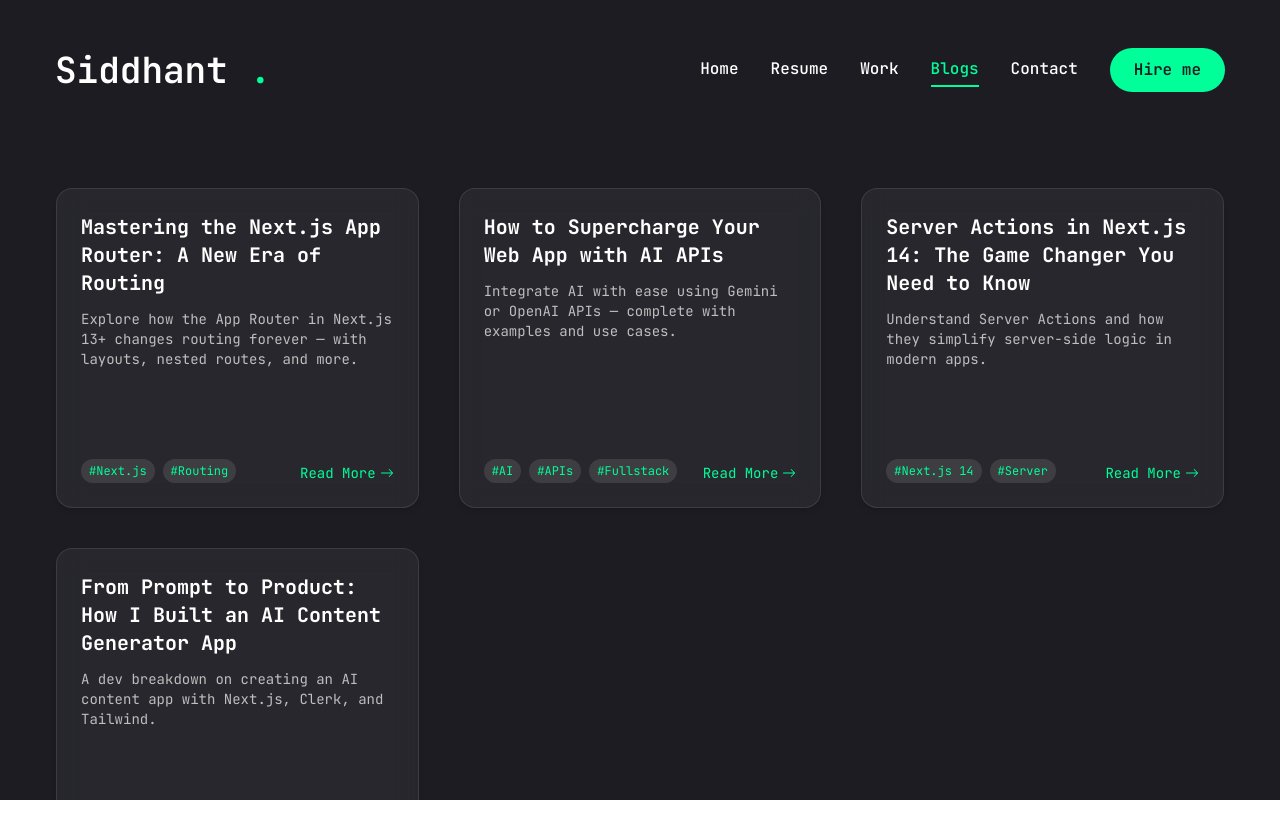
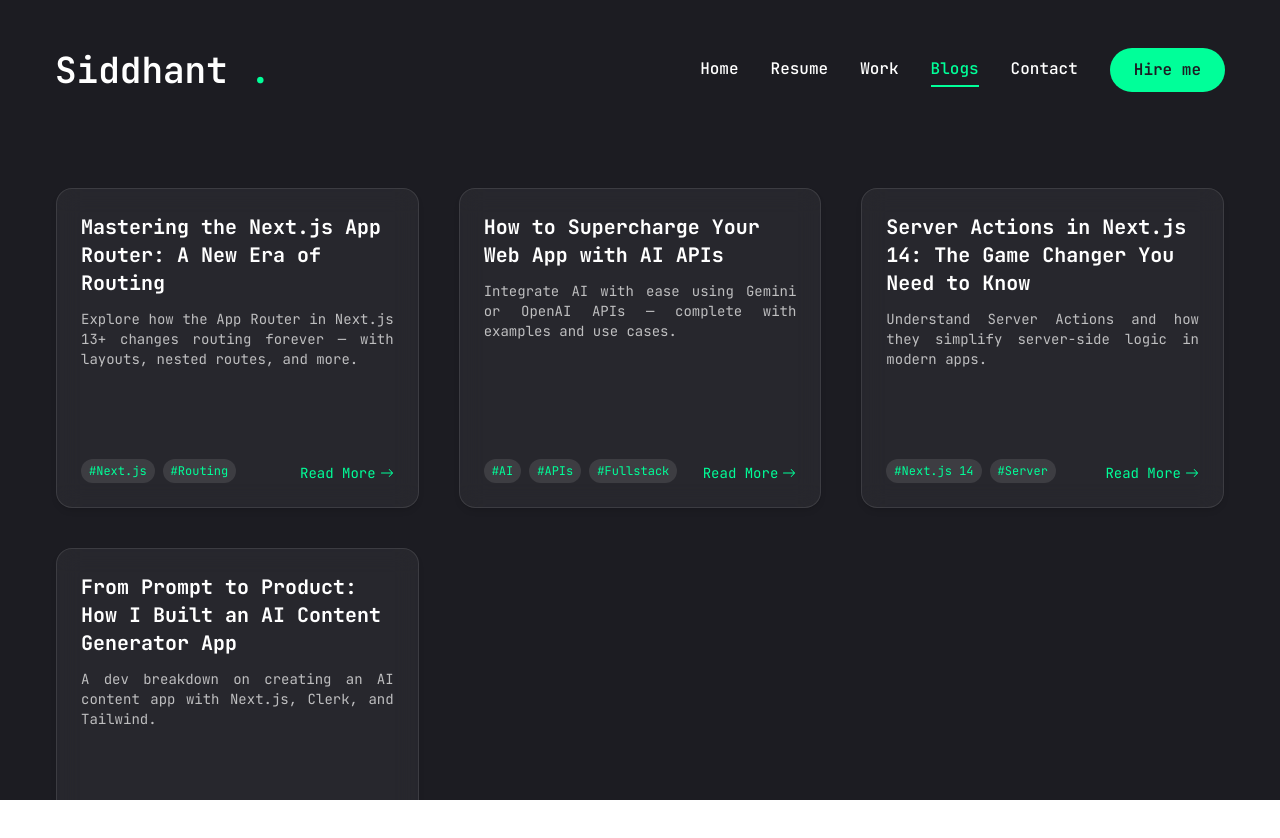
Before and after one commit to siddhx579/portfolio, a Next.js app: page /blogs in a window 1280 px wide. Shown: the top 838 px of the page. Built offline with nearby package versions, Linux system fonts and the light colour scheme.

Commit message:
Update page.jsx

```diff
--- a/app/blogs/page.jsx
+++ b/app/blogs/page.jsx
@@ -57,7 +57,7 @@ const Blogs = () => {
                         >
                             <div>
                                 <h3 className="text-xl font-bold mb-3 text-white">{blog.title}</h3>
-                                <p className="text-sm text-white/70 line-clamp-3">{blog.description}</p>
+                                <p className="text-sm text-white/70 line-clamp-3 text-justify">{blog.description}</p>
                             </div>
                             <div className="flex justify-between items-end mt-4">
                                 <div className="flex gap-2 flex-wrap text-xs text-accent">
```
